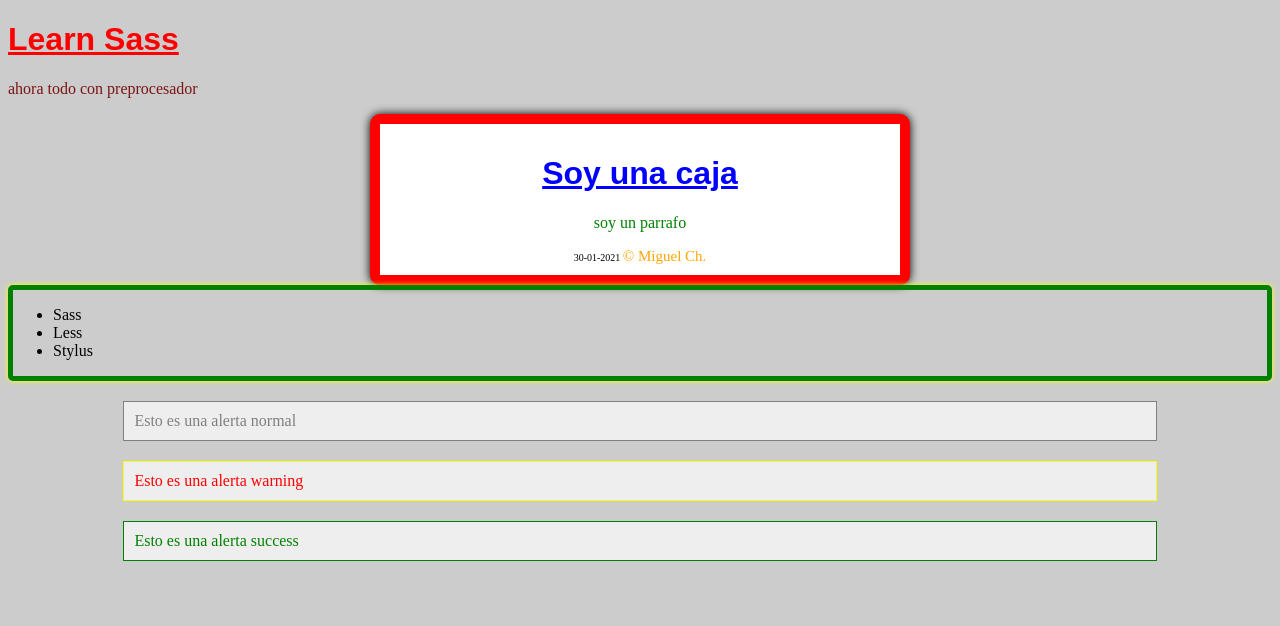
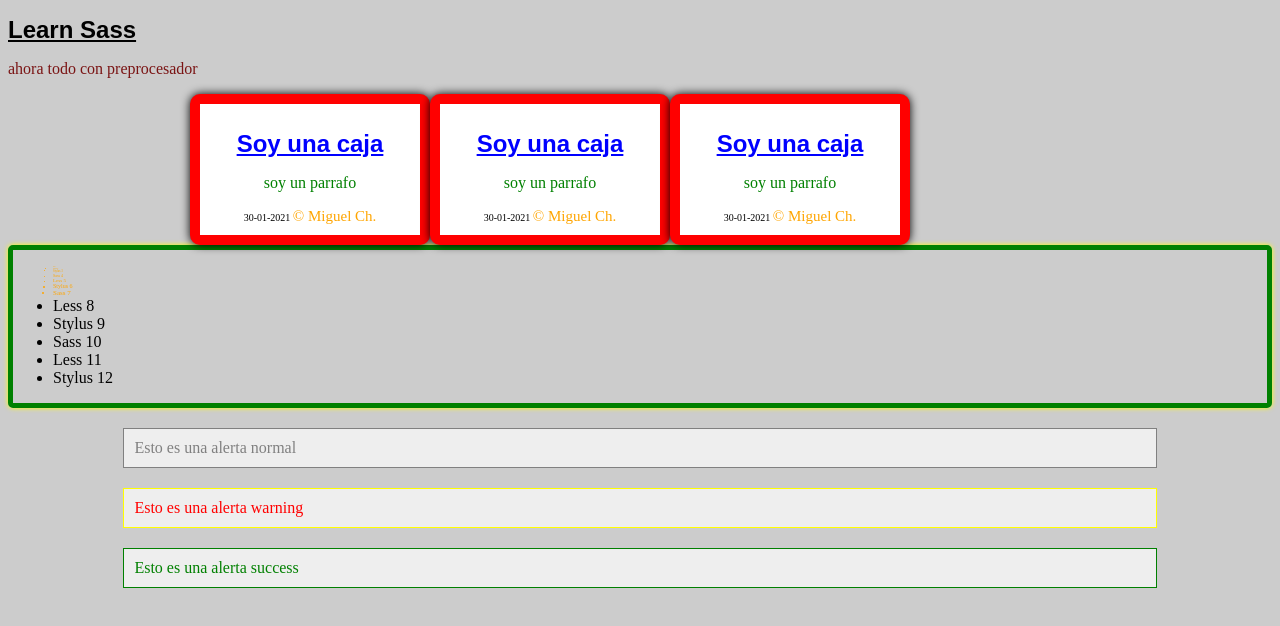
Before and after one commit to MiguDeveloper/master-css, a plain HTML site: page learn-scss/index.html in a window 1280 px wide. Drawn offline with Linux system fonts and the light colour scheme.

Commit message:
Sass blucles

```diff
--- a/learn-scss/assets/base.scss
+++ b/learn-scss/assets/base.scss
@@ -78,3 +78,46 @@ p {
 .listado {
   @include crearBordes(green, 5px, yellow);
 }
+
+// operadores nos permiten realizar operaciones matemáticas
+h1 {
+  font-size: 20px + 5px - 1px;
+}
+
+.clear-fix {
+  clear: both;
+}
+
+$caja-tamanio: 200px;
+$wrap: 900px;
+
+.cajas {
+  width: $wrap;
+  margin: 0 auto;
+}
+
+.caja {
+  float: left;
+  width: $caja-tamanio / $wrap * 100%;
+}
+
+// Estructuras de control
+
+// Condicionales
+h1 {
+  @if $color-fondo == #ccc {
+    color: black;
+  } @else if $color-fondo == black {
+    color: lightsalmon;
+  } @else {
+    color: pink;
+  }
+}
+
+// For
+@for $cont from 1 to 8 {
+  .listado ul li:nth-child(#{$cont}) {
+    color: orange;
+    font-size: #{$cont}px;
+  }
+}
--- a/learn-scss/index.html
+++ b/learn-scss/index.html
@@ -10,6 +10,7 @@
     <h1>Learn Sass</h1>
     <p>ahora todo con preprocesador</p>
 
+    <div class="cajas">
       <div class="caja">
         <h1>Soy una caja</h1>
         <p>soy un parrafo</p>
@@ -18,12 +19,40 @@
           <span class="author">&copy; Miguel Ch.</span>
         </div>
       </div>
+      <div class="caja">
+        <h1>Soy una caja</h1>
+        <p>soy un parrafo</p>
+        <div class="info">
+          30-01-2021
+          <span class="author">&copy; Miguel Ch.</span>
+        </div>
+      </div>
+      <div class="caja">
+        <h1>Soy una caja</h1>
+        <p>soy un parrafo</p>
+        <div class="info">
+          30-01-2021
+          <span class="author">&copy; Miguel Ch.</span>
+        </div>
+      </div>
+    </div>
+
+    <div class="clear-fix"></div>
 
     <div class="listado">
       <ul>
-        <li>Sass</li>
-        <li>Less</li>
-        <li>Stylus</li>
+        <li>Sass 1</li>
+        <li>Less 2</li>
+        <li>Stylus 3</li>
+        <li>Sass 4</li>
+        <li>Less 5</li>
+        <li>Stylus 6</li>
+        <li>Sass 7</li>
+        <li>Less 8</li>
+        <li>Stylus 9</li>
+        <li>Sass 10</li>
+        <li>Less 11</li>
+        <li>Stylus 12</li>
       </ul>
     </div>
 
```
Also changed, not shown: learn-scss/assets/style.css, 1 other file. Lines whose indentation alone changed are shown as unchanged.
